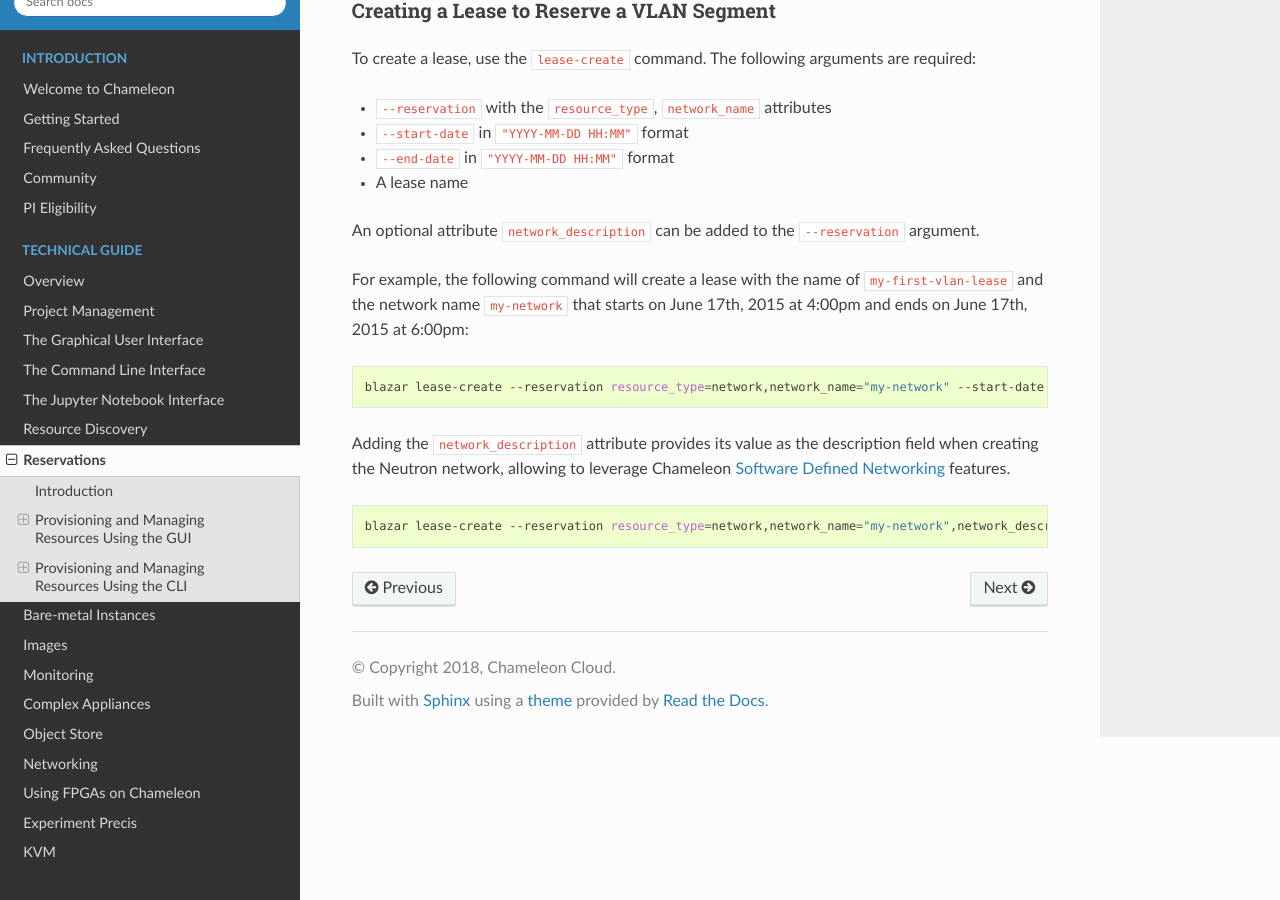
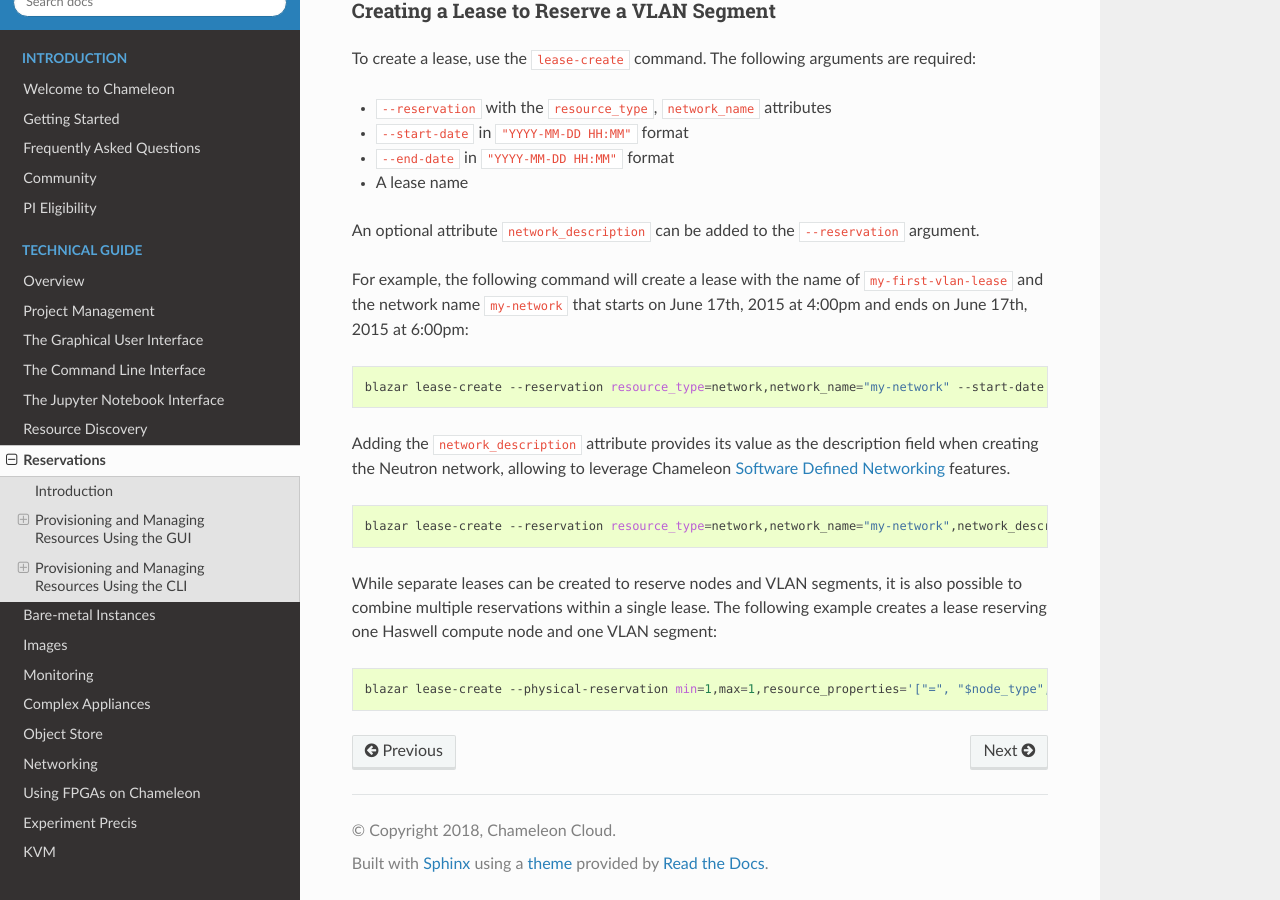
Before and after one commit to ChameleonCloud/docs, a Sphinx documentation site: the page built from source/technical/reservations.rst, in a window 1280 px wide and 900 px high, scrolled down 13012 px. Built offline with Sphinx 7.4.7 and the Read the Docs theme 2.0.0, drawn with Linux system fonts in a browser that asks for light colours.

Commit message:
Document how to create a combined lease

```diff
--- a/source/technical/reservations.rst
+++ b/source/technical/reservations.rst
@@ -385,3 +385,9 @@ Chameleon :ref:`sdn` features.
 .. code-block:: bash
 
    blazar lease-create --reservation resource_type=network,network_name="my-network",network_description="OFController=${OF_CONTROLLER_IP}:${OF_CONTROLLER_PORT}" --start-date "2015-06-17 16:00" --end-date "2015-06-17 18:00" my-first-vlan-lease
+
+While separate leases can be created to reserve nodes and VLAN segments, it is also possible to combine multiple reservations within a single lease. The following example creates a lease reserving one Haswell compute node and one VLAN segment:
+
+.. code-block:: bash
+
+   blazar lease-create --physical-reservation min=1,max=1,resource_properties='["=", "$node_type", "compute_haswell"]' --reservation resource_type=network,network_name="my-network" --start-date "2015-06-17 16:00" --end-date "2015-06-17 18:00" my-combined-lease
```
